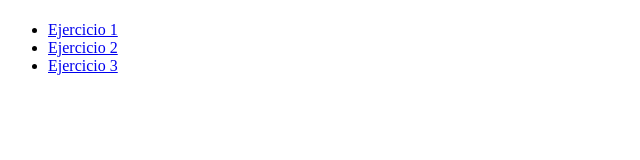
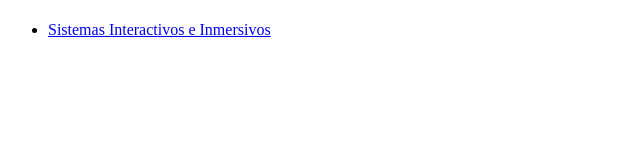
Before and after one commit to andreabellucci/andreabellucci.github.io, a plain HTML site: page index.html in a window 1280 px wide. Shown: the whole page, without its empty margins (0-640 px from the left). Drawn offline with Linux system fonts and the light colour scheme.

Commit message:
Update index.html

```diff
--- a/index.html
+++ b/index.html
@@ -2,7 +2,7 @@
 <html lang="en" dir="ltr">
 <head>
   <meta charset="UTF-8">
-  <title>TU UC3M 7 de julio de 2020</title>
+  <title>Andrea Bellucci</title>
   <meta name="viewport" content="viewport-fit=cover, width=device-width, initial-scale=1.0, minimum-scale=1.0, maximum-scale=1.0, user-scalable=no">
   <meta name="format-detection" content="telephone=no">
   <meta name="msapplication-tap-highlight" content="no">
@@ -19,9 +19,7 @@
 <body>
   <h1></h1>
   <ul>
-    <li> <a href="ejercicio_1/"> Ejercicio 1 </a> </li>
-    <li> <a href="ejercicio_2/"> Ejercicio 2 </a> </li>
-    <li> <a href="ejercicio_3/"> Ejercicio 3 </a> </li>
+    <li> <a href="/inmersivos/"> Sistemas Interactivos e Inmersivos </a> </li>
   </ul>
 </body>
 </html>
```
